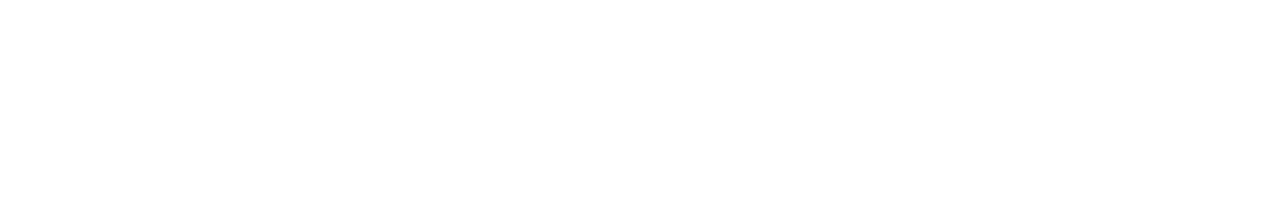
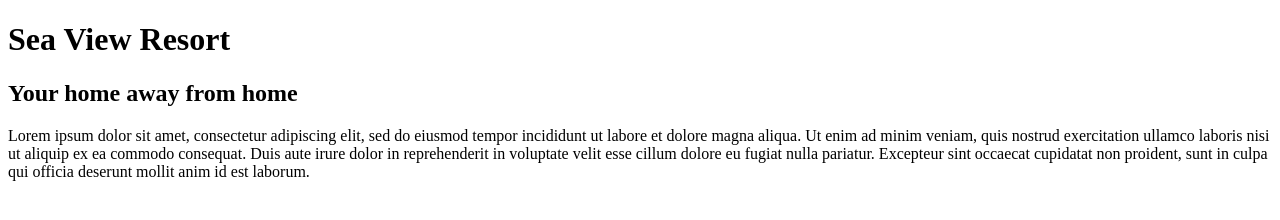
Before and after one commit to ChristophPeiniger/resort-tast, a plain HTML site: page indix.html in a window 1280 px wide. Drawn offline with Linux system fonts and the light colour scheme.

```diff
--- a/indix.html
+++ b/indix.html
@@ -4,6 +4,8 @@
   <title>Sea View Resort</title>
 </head>
 <body>
-
+  <h1>Sea View Resort</h1>
+  <h2>Your home away from home</h2>
+  <p>Lorem ipsum dolor sit amet, consectetur adipiscing elit, sed do eiusmod tempor incididunt ut labore et dolore magna aliqua. Ut enim ad minim veniam, quis nostrud exercitation ullamco laboris nisi ut aliquip ex ea commodo consequat. Duis aute irure dolor in reprehenderit in voluptate velit esse cillum dolore eu fugiat nulla pariatur. Excepteur sint occaecat cupidatat non proident, sunt in culpa qui officia deserunt mollit anim id est laborum.</p>
 </body>
 </html>
```
Also changed, not shown: accomodation.html (added), activities.html (added), contact-information.html (added), gallery.html (added), travel-arrangements.html (added).
